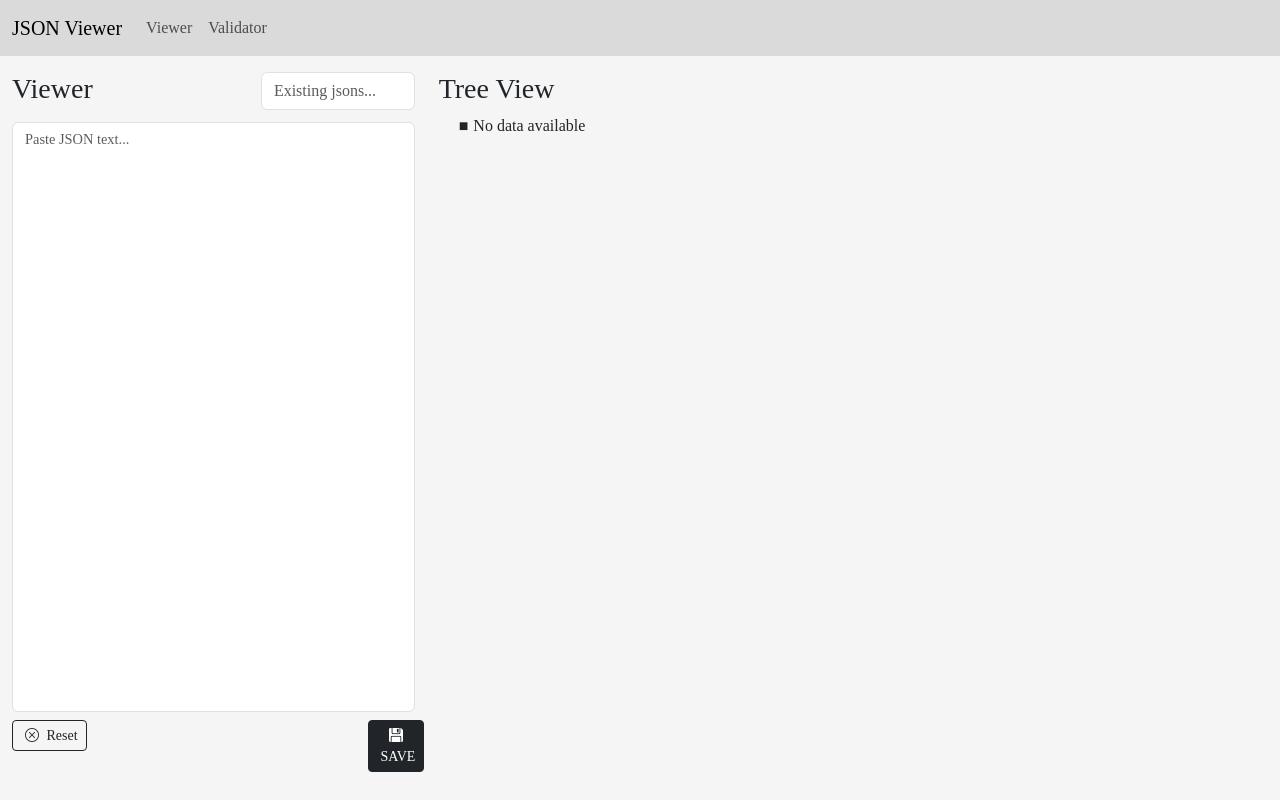
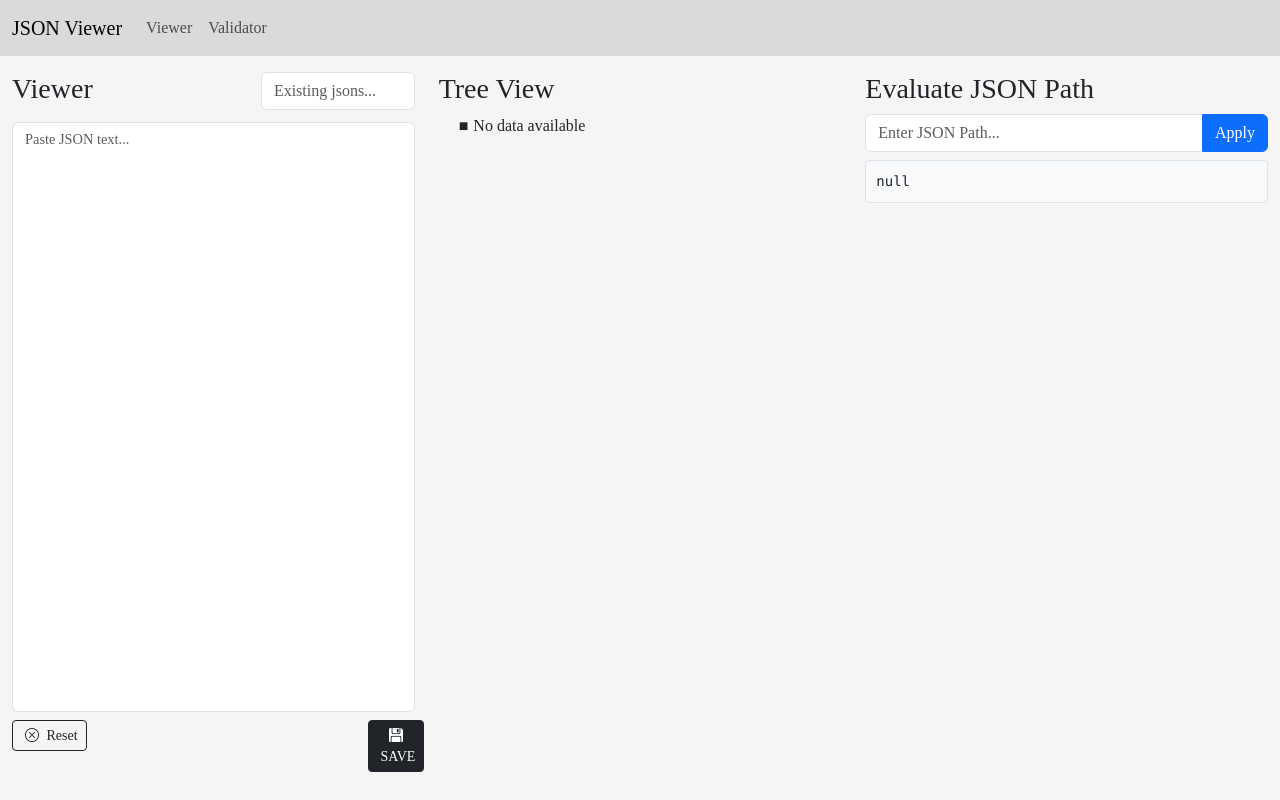
Before and after one commit to anandbmuley/json-viewer, a SvelteKit app: page /app in a window 1280 px wide. Built offline with nearby package versions, Linux system fonts and the light colour scheme.

Commit message:
Add EvaluateJsonPath component and integrate JSONPath library

```diff
--- a/src/app.d.ts
+++ b/src/app.d.ts
@@ -8,6 +8,12 @@ declare global {
 		// interface PageState {}
 		// interface Platform {}
 	}
+
+	interface Window {
+		jsonpath: {
+			query: (data: any, path: string) => any[];
+		};
+	}
 }
 
 export {};
--- a/src/app.html
+++ b/src/app.html
@@ -24,6 +24,7 @@
 				);
 			};
 		</script>
+		<script src="https://cdn.jsdelivr.net/npm/jsonpath@1.1.1/jsonpath.min.js"></script>
 	</head>
 	<body
 		style="font-family: 'Avenir Next'; background-color: whitesmoke"
--- /dev/null
+++ b/src/components/functional/EvaluateJsonPath.svelte
@@ -0,0 +1,51 @@
+<script lang="ts">
+	import { onMount } from 'svelte';
+
+	export let jsonData: string = '';
+	let jsonPath: string = '';
+	let result: string | null = null;
+
+	onMount(() => {
+		if (window.jsonpath) {
+			console.log('jsonpath library is available via CDN.');
+		} else {
+			console.error('jsonpath library is not available.');
+		}
+	});
+
+	const applyJsonPath = () => {
+		try {
+			const parsedData = JSON.parse(jsonData);
+			result = JSON.stringify(window.jsonpath.query(parsedData, jsonPath), null, 2); // Access jsonpath from window
+		} catch (err) {
+			console.error(err);
+			result = 'Invalid JSON or JSON Path';
+		}
+	};
+</script>
+
+<div class="d-flex flex-column h-100">
+	<div class="input-group mb-2">
+		<input
+			type="text"
+			class="form-control"
+			bind:value={jsonPath}
+			placeholder="Enter JSON Path..."
+		/>
+		<button class="btn btn-primary" on:click={applyJsonPath}>Apply</button>
+	</div>
+	<div class="flex-grow-1 overflow-auto">
+		<pre>{result}</pre>
+	</div>
+</div>
+
+<style>
+	pre {
+		background-color: #f8f9fa;
+		padding: 10px;
+		border: 1px solid #dee2e6;
+		border-radius: 4px;
+		white-space: pre-wrap;
+		word-wrap: break-word;
+	}
+</style>
--- a/src/routes/app/+page.svelte
+++ b/src/routes/app/+page.svelte
@@ -3,6 +3,7 @@
 	import AddJson from '../../components/generic/AddJson.svelte';
 	import { selectedJSON } from '$lib/store';
 	import ExistingJsonSearch from '../../components/functional/ExistingJsonSearch.svelte';
+	import EvaluateJsonPath from '../../components/functional/EvaluateJsonPath.svelte';
 
 	let jsonData: string = '';
 	let message: string = '';
@@ -28,7 +29,7 @@
 
 <div class="container mt-3">
 	<div class="row" style="height: calc(100vh - 100px);">
-		<div class="col-md-6 col-lg-4 d-flex flex-column">
+		<div class="col-md-4 d-flex flex-column">
 			<div class="row mb-2">
 				<div class="col-7">
 					<h3>Viewer</h3>
@@ -56,14 +57,17 @@
 				</div>
 			</div>
 		</div>
-		<div class="col-md-6 col-lg-8 d-flex flex-column">
+		<div class="col-md-4 d-flex flex-column">
 			<h3>Tree View</h3>
 			<div class="flex-grow-1 overflow-auto">
 				<TreeView bind:data={jsonData} />
 			</div>
 		</div>
+		<div class="col-md-4 d-flex flex-column">
+			<h3>Evaluate JSON Path</h3>
+			<EvaluateJsonPath bind:jsonData={jsonData} />
+		</div>
 	</div>
-
 </div>
 
 <style>
```
